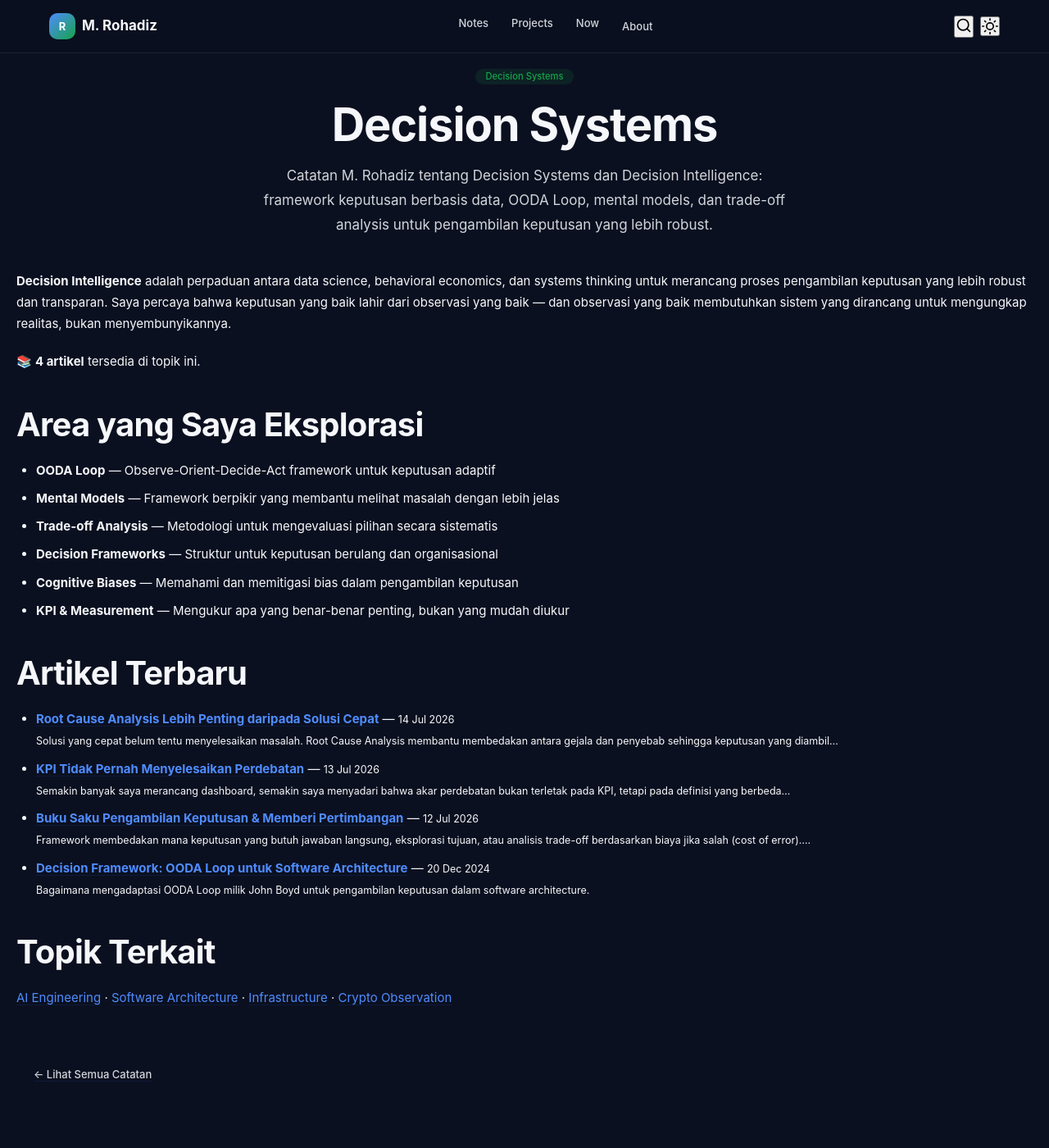
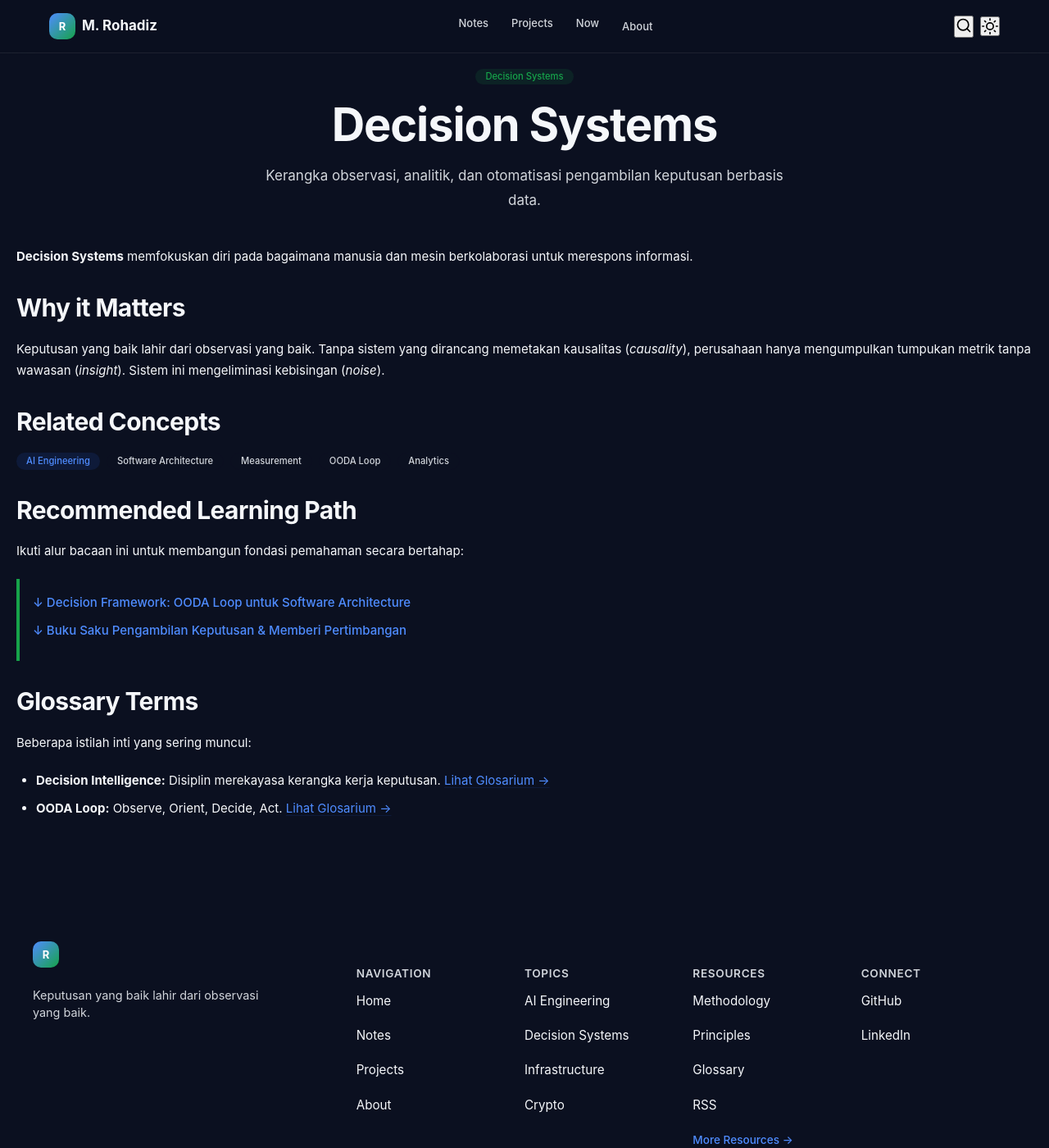
Before and after one commit to mrohadiz/mrohadiz.github.io, a Jekyll site: the page built from _pages/topics/decision-systems.md, in a window 1280 px wide and 1400 px high. Shown: the whole window at 82% size. Built offline with Jekyll 4.4.1, drawn with Linux system fonts in a browser that asks for light colours; some web fonts are replaced.

Commit message:
feat(knowledge): transform digital garden into interconnected knowledge system

```diff
--- /dev/null
+++ b/_includes/concept-card.html
@@ -0,0 +1,5 @@
+<div class="concept-card" style="border: 1px solid var(--color-border); border-left: 4px solid var(--color-primary); padding: var(--space-4); margin: var(--space-4) 0; border-radius: 4px; background: var(--color-bg-alt);">
+  <h4 style="margin-top: 0; font-size: 1.1rem; color: var(--color-text-primary);">{{ include.title }}</h4>
+  <p style="margin-bottom: var(--space-2); font-size: 0.95rem; color: var(--color-text-secondary);">{{ include.description }}</p>
+  <a href="/glossary/#{{ include.title | slugify }}" style="font-size: 0.9rem; font-weight: 500; text-decoration: none; color: var(--color-primary);">Read more di Glosarium &rarr;</a>
+</div>
--- a/_pages/topics/ai-engineering.md
+++ b/_pages/topics/ai-engineering.md
@@ -1,40 +1,40 @@
 ---
 layout: page
 title: "AI Engineering"
-description: "Catatan M. Rohadiz tentang AI Engineering: LLM integration, reasoning engines, RAG systems, dan AI infrastructure untuk production. Membangun sistem AI yang reliable dan observable."
+description: "Membangun sistem AI yang reliable, observable, dan maintainable di lingkungan production."
 permalink: /topics/ai-engineering/
 badge: AI Engineering
 badge-class: badge-primary
 ---
 
-{% assign ai_posts = site.posts | where_exp: "p", "p.categories contains 'AI Engineering' or p.tags contains 'ai' or p.tags contains 'llm' or p.tags contains 'reasoning' or p.tags contains 'rag'" %}
+{% assign topic_posts = site.posts | where_exp: "p", "p.categories contains 'AI Engineering' or p.tags contains 'ai'" %}
 
-**AI Engineering** adalah disiplin yang menjembatani research AI dengan rekayasa perangkat lunak nyata. Tantangannya bukan hanya membuat model yang akurat, tapi membangun sistem yang *reliable*, *observable*, dan *maintainable* di lingkungan production. Saya mendokumentasikan pola, arsitektur, dan keputusan teknis dari membangun sistem AI yang benar-benar bekerja.
+**AI Engineering** adalah disiplin yang menjembatani research AI dengan rekayasa perangkat lunak nyata.
 
-📚 **{{ ai_posts | size }} artikel** tersedia di topik ini.
+### Why it Matters
+Dalam transisi dari *Proof of Concept* ke *Production*, sistem AI sering rapuh. Disiplin ini memastikan arsitektur dapat mentolerir halusinasi, melakukan *multi-step reasoning*, dan diskalakan dengan aman di skala enterprise.
 
-## Area yang Saya Eksplorasi
+### Related Concepts
+<div style="display: flex; gap: 8px; flex-wrap: wrap; margin-bottom: 24px;">
+  <a href="/topics/decision-systems/" class="badge badge-success" style="text-decoration:none;">Decision Systems</a>
+  <a href="/topics/infrastructure/" class="badge badge-warning" style="text-decoration:none;">Infrastructure</a>
+  <span class="badge badge-outline">LLM</span>
+  <span class="badge badge-outline">RAG</span>
+  <span class="badge badge-outline">Reasoning</span>
+</div>
 
-- **LLM Integration** — Mengintegrasikan Large Language Models ke dalam workflow yang ada
-- **Reasoning Engines** — Membangun sistem yang mampu melakukan chain-of-thought dan multi-step reasoning
-- **AI Infrastructure** — Deployment, monitoring, dan scaling sistem AI
-- **RAG Systems** — Retrieval-Augmented Generation untuk knowledge-intensive tasks
-- **Agent Frameworks** — Desain sistem agen otonom yang dapat mengambil aksi
+### Recommended Learning Path
+Ikuti alur bacaan ini untuk membangun fondasi pemahaman secara bertahap:
+<div style="padding: 16px; background: var(--color-bg-alt); border-left: 4px solid var(--color-primary); margin-bottom: 32px;">
+{% assign sorted = topic_posts | sort: "date" %}
+{% for p in sorted %}
+  <div style="margin-bottom: 8px;"><a href="{{ p.url | relative_url }}" style="text-decoration:none; font-weight:500;">&darr; {{ p.title }}</a></div>
+{% else %}
+  <div>Belum ada artikel di jalur ini.</div>
+{% endfor %}
+</div>
 
-## Artikel Terbaru
-
-{% for post in ai_posts limit:5 %}
-- **[{{ post.title }}]({{ post.url | relative_url }})** — <small>{{ post.date | date: "%d %b %Y" }}</small>
-  <br><small>{{ post.excerpt | strip_html | strip_newlines | truncatewords: 20 }}</small>
-{% endfor %}
-{% if ai_posts.size == 0 %}
-- Catatan sedang dipersiapkan. Kunjungi [/notes/](/notes/) untuk semua artikel.
-{% endif %}
-
-## Topik Terkait
-
-[Decision Systems](/topics/decision-systems/) · [Infrastructure](/topics/infrastructure/) · [Software Architecture](/topics/software-architecture/) · [Crypto Observation](/topics/crypto-observation/)
-
----
-
-[← Lihat Semua Catatan](/notes/){: .btn .btn-ghost}
+### Glossary Terms
+Beberapa istilah inti yang sering muncul:
+- **RAG:** Pola arsitektur untuk memberikan konteks eksternal pada LLM. [Lihat Glosarium &rarr;](/glossary/)
+- **Reasoning Engine:** Sistem AI yang dirancang memecah masalah kompleks. [Lihat Glosarium &rarr;](/glossary/)
--- a/_pages/topics/crypto-observation.md
+++ b/_pages/topics/crypto-observation.md
@@ -1,41 +1,39 @@
 ---
 layout: page
 title: "Crypto Observation"
-description: "Catatan M. Rohadiz tentang Crypto Observation: analisis pasar kripto, on-chain data, market microstructure, DeFi protocols, dan data-driven approach untuk memahami crypto market dynamics."
+description: "Observasi pasar kripto dari lensa teknologi dan makroekonomi."
 permalink: /topics/crypto-observation/
 badge: Crypto Observation
 badge-class: badge-danger
 ---
 
-{% assign crypto_posts = site.posts | where_exp: "p", "p.categories contains 'Crypto' or p.categories contains 'Crypto Observation' or p.tags contains 'crypto' or p.tags contains 'defi' or p.tags contains 'on-chain' or p.tags contains 'trading' or p.tags contains 'market'" %}
+{% assign topic_posts = site.posts | where_exp: "p", "p.categories contains 'Crypto Observation' or p.tags contains 'crypto'" %}
 
-Saya mendekati pasar kripto sebagai **sistem yang kompleks**, bukan sebagai instrumen spekulasi. **Market microstructure**, **on-chain data**, dan behavioral patterns memberikan sinyal yang lebih kaya daripada harga semata. Observasi yang sistematis — bukan intuisi — adalah fondasi dari setiap keputusan. Catatan ini mendokumentasikan metodologi dan temuan dari proses observasi tersebut.
+**Crypto Observation** adalah ruang analisis untuk memahami protokol terdesentralisasi, tokenomics, dan mekanika pasar mata uang kripto.
 
-📚 **{{ crypto_posts | size }} artikel** tersedia di topik ini.
+### Why it Matters
+Kripto merupakan inovasi finansial berskala global. Tanpa kerangka observasi yang sistematis, ini hanyalah kasino. Mengaplikasikan *systems thinking* membantu menemukan narasi jangka panjang yang sebenarnya.
 
-## Area yang Saya Amati
+### Related Concepts
+<div style="display: flex; gap: 8px; flex-wrap: wrap; margin-bottom: 24px;">
+  <a href="/topics/decision-systems/" class="badge badge-success" style="text-decoration:none;">Decision Systems</a>
+  <span class="badge badge-outline">Tokenomics</span>
+  <span class="badge badge-outline">DeFi</span>
+  <span class="badge badge-outline">Blockchain</span>
+</div>
 
-- **Market Microstructure** — Order flow, liquidity dynamics, bid-ask spread behavior
-- **On-Chain Analytics** — Blockchain data, wallet clustering, protocol metrics
-- **DeFi Protocols** — AMM mechanics, liquidity provision, protocol risk assessment
-- **Convergence Signals** — Multi-timeframe signal analysis dan confluence detection
-- **Market Intelligence** — RADAR system untuk real-time market monitoring
-- **Sentiment & Macro** — Social signals, fear/greed cycles, macro correlation
+### Recommended Learning Path
+Ikuti alur bacaan ini untuk membangun fondasi pemahaman secara bertahap:
+<div style="padding: 16px; background: var(--color-bg-alt); border-left: 4px solid var(--color-danger); margin-bottom: 32px;">
+{% assign sorted = topic_posts | sort: "date" %}
+{% for p in sorted %}
+  <div style="margin-bottom: 8px;"><a href="{{ p.url | relative_url }}" style="text-decoration:none; font-weight:500;">&darr; {{ p.title }}</a></div>
+{% else %}
+  <div>Belum ada artikel di jalur ini.</div>
+{% endfor %}
+</div>
 
-## Artikel Terbaru
-
-{% for post in crypto_posts limit:5 %}
-- **[{{ post.title }}]({{ post.url | relative_url }})** — <small>{{ post.date | date: "%d %b %Y" }}</small>
-  <br><small>{{ post.excerpt | strip_html | strip_newlines | truncatewords: 20 }}</small>
-{% endfor %}
-{% if crypto_posts.size == 0 %}
-- Catatan sedang dipersiapkan. Kunjungi [/notes/](/notes/) untuk semua artikel.
-{% endif %}
-
-## Topik Terkait
-
-[Decision Systems](/topics/decision-systems/) · [AI Engineering](/topics/ai-engineering/) · [Software Architecture](/topics/software-architecture/) · [Infrastructure](/topics/infrastructure/)
-
----
-
-[← Lihat Semua Catatan](/notes/){: .btn .btn-ghost}
+### Glossary Terms
+Beberapa istilah inti yang sering muncul:
+- **Microstructure:** Struktur pergerakan pasar di tingkat pesanan (*order book*). [Lihat Glosarium &rarr;](/glossary/)
+- **Decentralization:** Distribusi kekuasaan antar *node* di jaringan. [Lihat Glosarium &rarr;](/glossary/)
--- a/_pages/topics/decision-systems.md
+++ b/_pages/topics/decision-systems.md
@@ -1,41 +1,40 @@
 ---
 layout: page
 title: "Decision Systems"
-description: "Catatan M. Rohadiz tentang Decision Systems dan Decision Intelligence: framework keputusan berbasis data, OODA Loop, mental models, dan trade-off analysis untuk pengambilan keputusan yang lebih robust."
+description: "Kerangka observasi, analitik, dan otomatisasi pengambilan keputusan berbasis data."
 permalink: /topics/decision-systems/
 badge: Decision Systems
 badge-class: badge-success
 ---
 
-{% assign decision_posts = site.posts | where_exp: "p", "p.categories contains 'Decision Systems' or p.tags contains 'decision-making' or p.tags contains 'framework' or p.tags contains 'mental-model' or p.tags contains 'ooda-loop'" %}
+{% assign topic_posts = site.posts | where_exp: "p", "p.categories contains 'Decision Systems' or p.tags contains 'decision'" %}
 
-**Decision Intelligence** adalah perpaduan antara data science, behavioral economics, dan systems thinking untuk merancang proses pengambilan keputusan yang lebih robust dan transparan. Saya percaya bahwa keputusan yang baik lahir dari observasi yang baik — dan observasi yang baik membutuhkan sistem yang dirancang untuk mengungkap realitas, bukan menyembunyikannya.
+**Decision Systems** memfokuskan diri pada bagaimana manusia dan mesin berkolaborasi untuk merespons informasi.
 
-📚 **{{ decision_posts | size }} artikel** tersedia di topik ini.
+### Why it Matters
+Keputusan yang baik lahir dari observasi yang baik. Tanpa sistem yang dirancang memetakan kausalitas (*causality*), perusahaan hanya mengumpulkan tumpukan metrik tanpa wawasan (*insight*). Sistem ini mengeliminasi kebisingan (*noise*).
 
-## Area yang Saya Eksplorasi
+### Related Concepts
+<div style="display: flex; gap: 8px; flex-wrap: wrap; margin-bottom: 24px;">
+  <a href="/topics/ai-engineering/" class="badge badge-primary" style="text-decoration:none;">AI Engineering</a>
+  <a href="/topics/software-architecture/" class="badge badge-outline" style="text-decoration:none;">Software Architecture</a>
+  <span class="badge badge-outline">Measurement</span>
+  <span class="badge badge-outline">OODA Loop</span>
+  <span class="badge badge-outline">Analytics</span>
+</div>
 
-- **OODA Loop** — Observe-Orient-Decide-Act framework untuk keputusan adaptif
-- **Mental Models** — Framework berpikir yang membantu melihat masalah dengan lebih jelas
-- **Trade-off Analysis** — Metodologi untuk mengevaluasi pilihan secara sistematis
-- **Decision Frameworks** — Struktur untuk keputusan berulang dan organisasional
-- **Cognitive Biases** — Memahami dan memitigasi bias dalam pengambilan keputusan
-- **KPI & Measurement** — Mengukur apa yang benar-benar penting, bukan yang mudah diukur
+### Recommended Learning Path
+Ikuti alur bacaan ini untuk membangun fondasi pemahaman secara bertahap:
+<div style="padding: 16px; background: var(--color-bg-alt); border-left: 4px solid var(--color-success); margin-bottom: 32px;">
+{% assign sorted = topic_posts | sort: "date" %}
+{% for p in sorted %}
+  <div style="margin-bottom: 8px;"><a href="{{ p.url | relative_url }}" style="text-decoration:none; font-weight:500;">&darr; {{ p.title }}</a></div>
+{% else %}
+  <div>Belum ada artikel di jalur ini.</div>
+{% endfor %}
+</div>
 
-## Artikel Terbaru
-
-{% for post in decision_posts limit:5 %}
-- **[{{ post.title }}]({{ post.url | relative_url }})** — <small>{{ post.date | date: "%d %b %Y" }}</small>
-  <br><small>{{ post.excerpt | strip_html | strip_newlines | truncatewords: 20 }}</small>
-{% endfor %}
-{% if decision_posts.size == 0 %}
-- Catatan sedang dipersiapkan. Kunjungi [/notes/](/notes/) untuk semua artikel.
-{% endif %}
-
-## Topik Terkait
-
-[AI Engineering](/topics/ai-engineering/) · [Software Architecture](/topics/software-architecture/) · [Infrastructure](/topics/infrastructure/) · [Crypto Observation](/topics/crypto-observation/)
-
----
-
-[← Lihat Semua Catatan](/notes/){: .btn .btn-ghost}
+### Glossary Terms
+Beberapa istilah inti yang sering muncul:
+- **Decision Intelligence:** Disiplin merekayasa kerangka kerja keputusan. [Lihat Glosarium &rarr;](/glossary/)
+- **OODA Loop:** Observe, Orient, Decide, Act. [Lihat Glosarium &rarr;](/glossary/)
--- a/_pages/topics/software-architecture.md
+++ b/_pages/topics/software-architecture.md
@@ -1,41 +1,40 @@
 ---
 layout: page
 title: "Software Architecture"
-description: "Catatan M. Rohadiz tentang Software Architecture: system design, microservices, event-driven architecture, architectural decision records, dan membangun sistem yang maintainable dan extensible."
+description: "Desain dan struktur makro sistem perangkat lunak skala besar."
 permalink: /topics/software-architecture/
 badge: Software Architecture
-badge-class: badge-primary
+badge-class: badge-outline
 ---
 
-{% assign arch_posts = site.posts | where_exp: "p", "p.categories contains 'Software Architecture' or p.tags contains 'architecture' or p.tags contains 'system-design' or p.tags contains 'microservices' or p.tags contains 'event-driven' or p.tags contains 'design-patterns'" %}
+{% assign topic_posts = site.posts | where_exp: "p", "p.categories contains 'Software Architecture' or p.tags contains 'architecture'" %}
 
-Arsitektur perangkat lunak yang baik bukan tentang memilih teknologi terbaru. Ini tentang **memahami trade-off** dan membuat keputusan yang dapat dipertanggungjawabkan. Sistem yang paling baik adalah sistem yang paling mudah dipahami oleh tim yang mengelolanya — dan yang paling mudah diubah ketika kebutuhan berubah. Saya menulis tentang keputusan arsitektural dari pengalaman nyata membangun sistem di production.
+**Software Architecture** adalah soal membuat keputusan struktural penting yang sulit atau mahal untuk diubah setelah diimplementasikan.
 
-📚 **{{ arch_posts | size }} artikel** tersedia di topik ini.
+### Why it Matters
+Arsitektur bukan hanya sekadar membuat sistem bekerja, tetapi tentang memastikan ia dapat berevolusi bersama bisnis. Pola seperti *Event-Driven* atau *Microservices* memberikan keluwesan sekaligus kompleksitas tersendiri.
 
-## Area yang Saya Eksplorasi
+### Related Concepts
+<div style="display: flex; gap: 8px; flex-wrap: wrap; margin-bottom: 24px;">
+  <a href="/topics/infrastructure/" class="badge badge-warning" style="text-decoration:none;">Infrastructure</a>
+  <a href="/topics/decision-systems/" class="badge badge-success" style="text-decoration:none;">Decision Systems</a>
+  <span class="badge badge-outline">Event-Driven</span>
+  <span class="badge badge-outline">Microservices</span>
+  <span class="badge badge-outline">Patterns</span>
+</div>
 
-- **System Design** — Merancang sistem yang scalable dan maintainable dari awal
-- **Microservices** — Decomposisi layanan, service mesh, inter-service communication
-- **Event-Driven Architecture** — Event sourcing, CQRS, message queues, eventual consistency
-- **Design Patterns** — Creational, structural, behavioral patterns dalam konteks nyata
-- **API Design** — REST, gRPC, GraphQL design principles dan trade-off
-- **Architectural Decision Records** — Mendokumentasikan keputusan arsitektural dengan konteks
+### Recommended Learning Path
+Ikuti alur bacaan ini untuk membangun fondasi pemahaman secara bertahap:
+<div style="padding: 16px; background: var(--color-bg-alt); border-left: 4px solid var(--color-text-secondary); margin-bottom: 32px;">
+{% assign sorted = topic_posts | sort: "date" %}
+{% for p in sorted %}
+  <div style="margin-bottom: 8px;"><a href="{{ p.url | relative_url }}" style="text-decoration:none; font-weight:500;">&darr; {{ p.title }}</a></div>
+{% else %}
+  <div>Belum ada artikel di jalur ini.</div>
+{% endfor %}
+</div>
 
-## Artikel Terbaru
-
-{% for post in arch_posts limit:5 %}
-- **[{{ post.title }}]({{ post.url | relative_url }})** — <small>{{ post.date | date: "%d %b %Y" }}</small>
-  <br><small>{{ post.excerpt | strip_html | strip_newlines | truncatewords: 20 }}</small>
-{% endfor %}
-{% if arch_posts.size == 0 %}
-- Catatan sedang dipersiapkan. Kunjungi [/notes/](/notes/) untuk semua artikel.
-{% endif %}
-
-## Topik Terkait
-
-[Infrastructure](/topics/infrastructure/) · [AI Engineering](/topics/ai-engineering/) · [Decision Systems](/topics/decision-systems/) · [Crypto Observation](/topics/crypto-observation/)
-
----
-
-[← Lihat Semua Catatan](/notes/){: .btn .btn-ghost}
+### Glossary Terms
+Beberapa istilah inti yang sering muncul:
+- **Event-Driven:** Paradigma komunikasi asinkron berbasis *event*. [Lihat Glosarium &rarr;](/glossary/)
+- **Coupling & Cohesion:** Metrik keterikatan antar komponen. [Lihat Glosarium &rarr;](/glossary/)
```
Also changed, not shown: KNOWLEDGE_SYSTEM_REPORT.md (added, +69 -0 lines), _layouts/article.html (+100 -33 lines), _pages/knowledge.md (added, +82 -0 lines), _pages/topics/infrastructure.md (+26 -28 lines).
